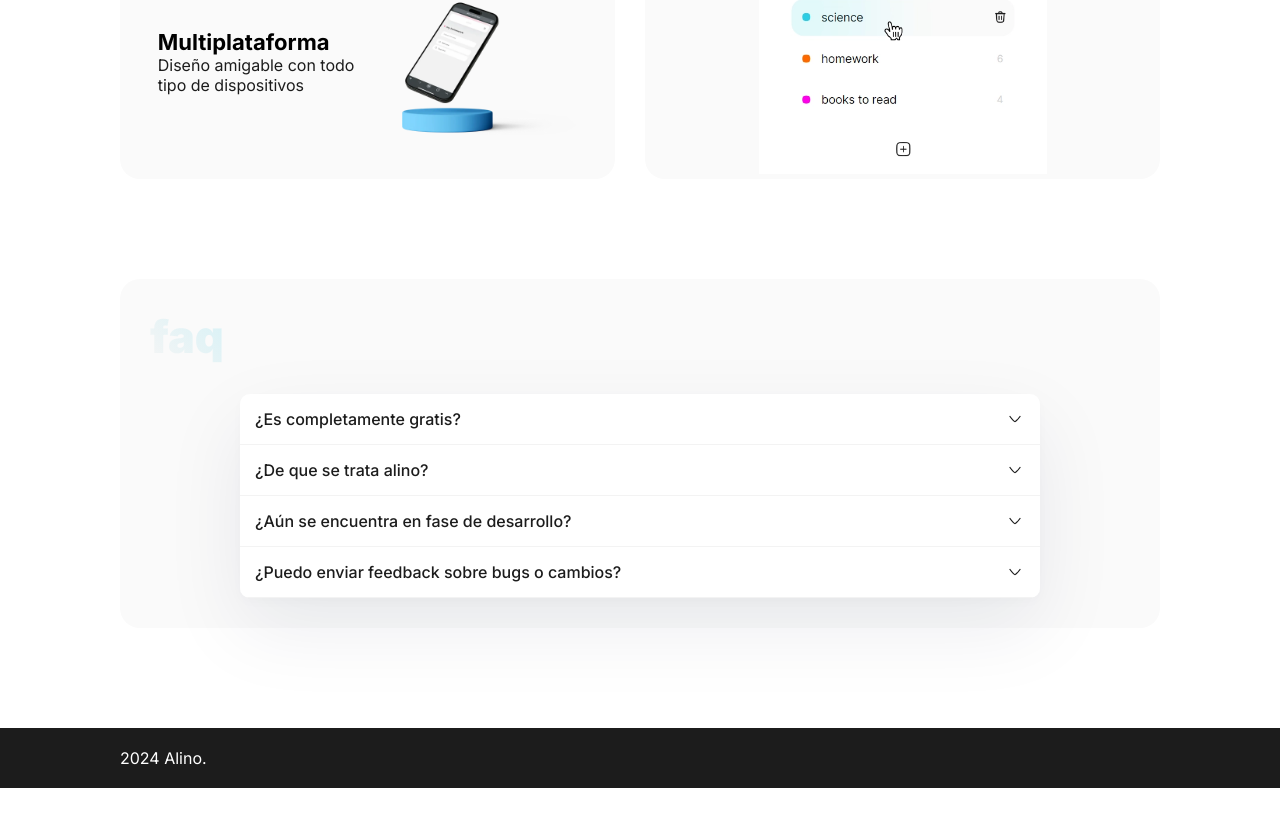
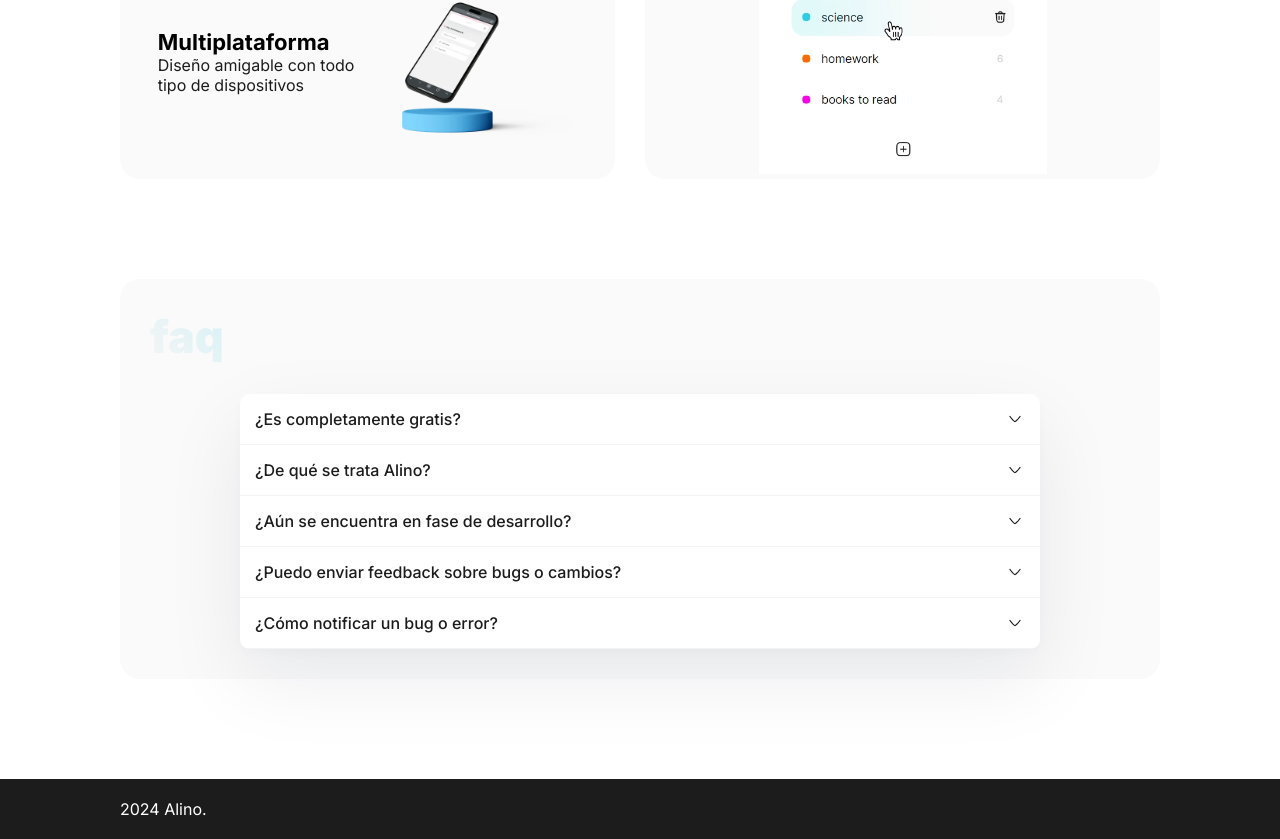
Before and after one commit to AgustinManelli/alino, a Next.js app: page / in a window 1280 px wide. Shown: the part 951-1790 px from the top of the page. Before the commit the page ends 1739 px from the top, so only its background shows below. Built offline with nearby package versions, Linux system fonts and the light colour scheme; no server answers.

Commit message:
update faq

```diff
--- a/src/components/home/faq.tsx
+++ b/src/components/home/faq.tsx
@@ -14,19 +14,24 @@ export default function Faq() {
               content: "Si, Alino es completamente gratis.",
             },
             {
-              title: "¿De que se trata alino?",
+              title: "¿De qué se trata Alino?",
               content:
-                "Alino, como proyecto, es una aplicación donde podrás guardar tareas, estas distribuídas en distintas listas, es decir, es una aplicación orientada a organizar tu trabajo del tipo TO-DO app. Aún se encuentra en una fase muy temprana de su desarrollo.",
+                "Alino es una aplicación que te permite guardar tareas organizadas en distintas listas. Está diseñada para ayudarte a gestionar tu trabajo en formato to-do. Aún está en una fase temprana de desarrollo.",
             },
             {
               title: "¿Aún se encuentra en fase de desarrollo?",
               content:
-                "Sí, si bien puedes probar la aplicación, aún se encuentra en una fase muy temprana de su desarrollo. Estamos convencidos que es un buen proyecto y esperamos dejarlo completamente funcional lo antes posible.",
+                "Sí, aunque puedes probar la aplicación, todavía está en una fase temprana de desarrollo. Creemos en nuestro proyecto y trabajamos para hacerlo completamente funcional lo antes posible.",
             },
             {
               title: "¿Puedo enviar feedback sobre bugs o cambios?",
               content:
-                "Estaríamos muy agradecidos si nos envías feedback sobre nuestra app, no solo nos ayudaría en cuanto a su funcionamiento si no también a conocer las necesidades de los usuarios. <br />Puedes dejarnos un mensaje en <u>alino.cba@gmail.com</u>",
+                "Agradeceríamos mucho que nos enviaras feedback sobre la aplicación. Tu opinión no solo nos ayudará a mejorar el funcionamiento, sino también a entender mejor las necesidades de los usuarios. <br />Puedes dejarnos un mensaje en <u>alino.cba@gmail.com</u>.",
+            },
+            {
+              title: "¿Cómo notificar un bug o error?",
+              content:
+                'Para notificar un bug o error, por favor, especifica el tipo de error, su ubicación y cómo replicarlo, es decir, las acciones necesarias para reproducir el error. Envía esta información a <u>alino.cba@gmail.com</u> con el asunto <b>"Alino bug incident report</b>"',
             },
           ]}
         />
```
